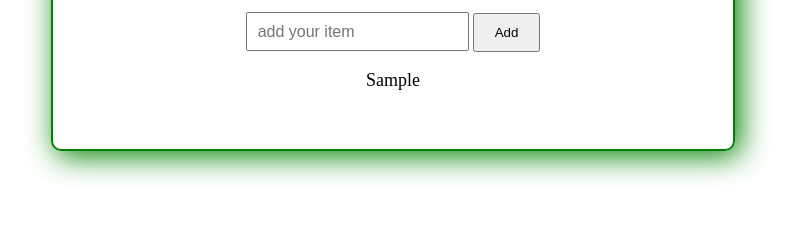
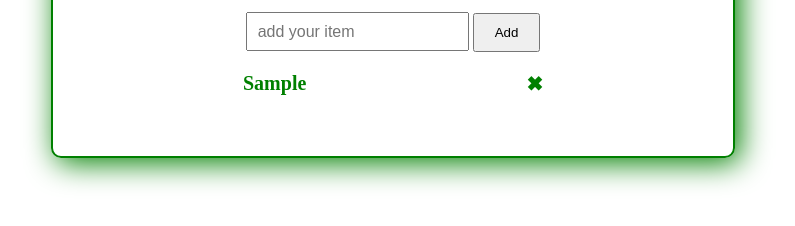
Before and after one commit to Siam-al-islam/webChallenge-99DaysWithCPC, a plain HTML site: page day5/index.html in a window 1280 px wide. Both pictures are taken after typing "Sample" into the empty fields and a click on the button "Add". Shown: the part 312-538 px from the top of the page, without its empty margins (247-1042 px from the left). Drawn offline with Linux system fonts and the light colour scheme.

Commit message:
added remove function for list item.

```diff
--- a/day5/script.js
+++ b/day5/script.js
@@ -13,11 +13,20 @@ const addList = () => {
     }
     else {
         const newItem = document.createElement('p');
+        const span = document.createElement('span');
+        span.innerHTML = '&#10006;';
         newItem.innerText = inputField.value;
         itemContainer.appendChild(newItem);
+        newItem.appendChild(span);
         newItem.classList.add('item');
     }
     inputField.value = "";
 }
 
+itemContainer.addEventListener("click", function (e) {
+    if (e.target.tagName === "SPAN") {
+        e.target.parentElement.remove();
+    }
+})
+
 addBtn.addEventListener('click', addList);
--- a/day5/style.css
+++ b/day5/style.css
@@ -26,7 +26,17 @@ body {
     padding: 10px 20px;
 }
 
+#list-container {
+    width: 300px;
+    margin: 0 auto;
+}
+
 .item {
-    font-size: 18px;
+    color: green;
+    font-size: 20px;
+    font-weight: 600;
+    text-transform: capitalize;
     margin-top: 10;
+    display: flex;
+    justify-content: space-between;
 }
```
